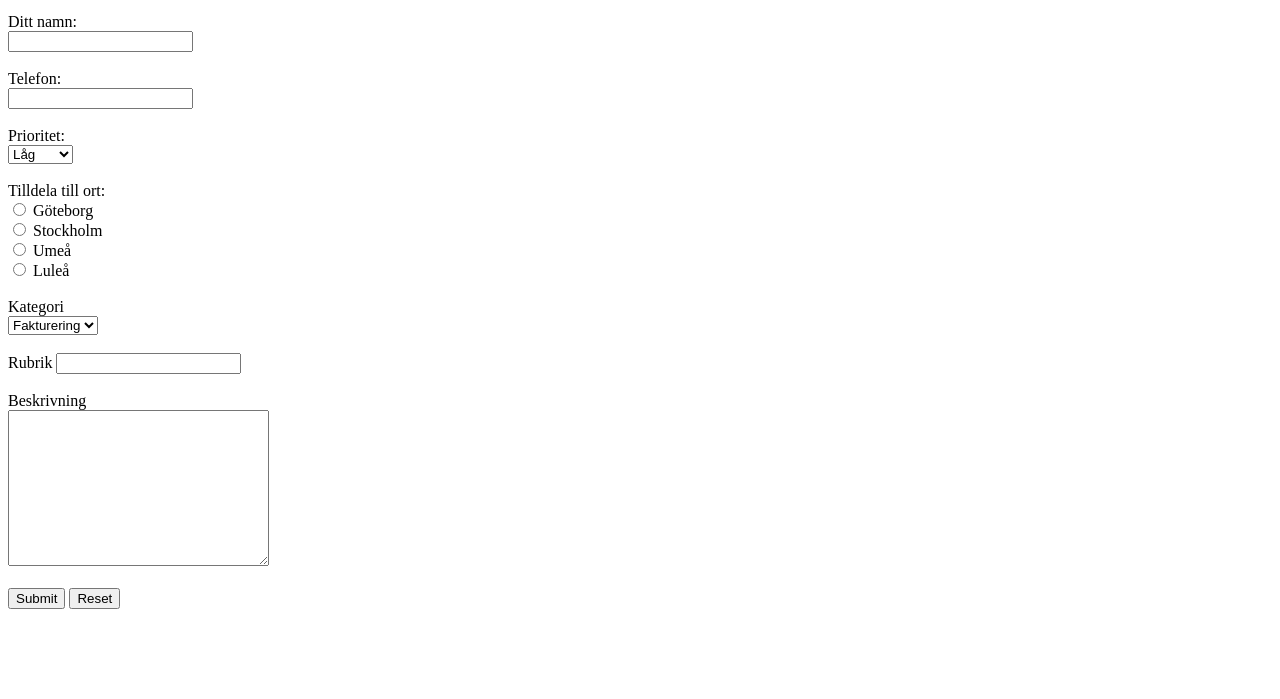
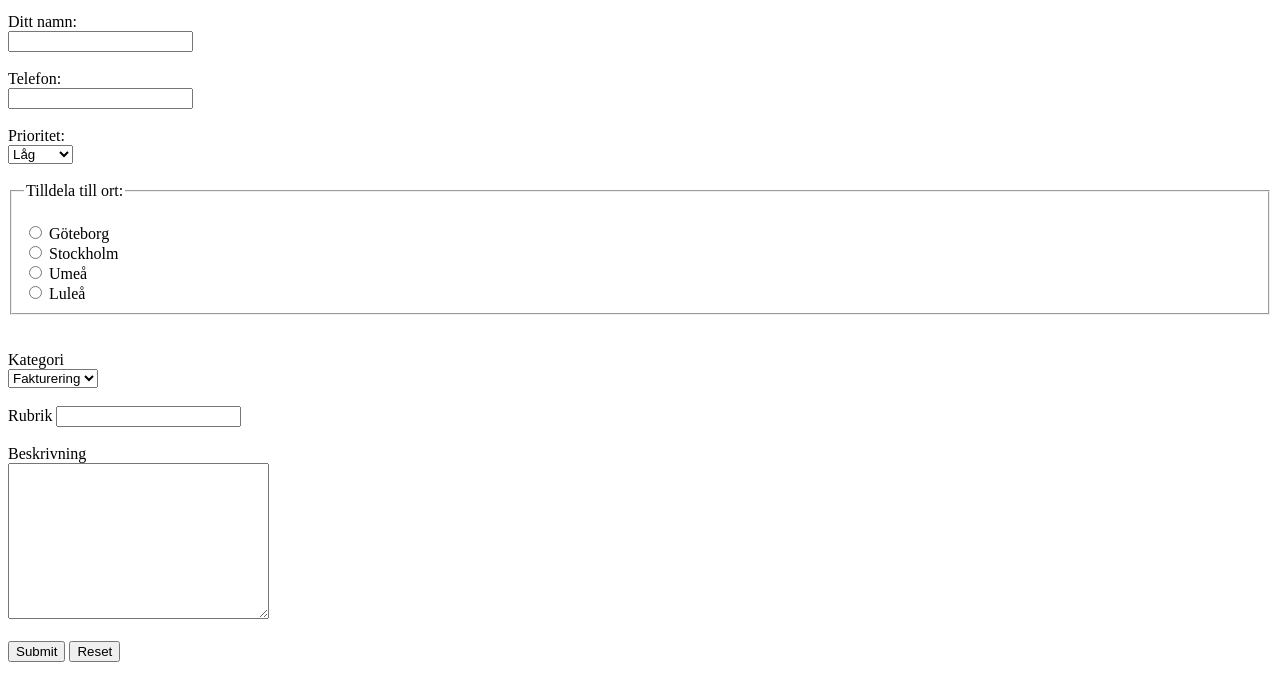
Before and after one commit to Double-H-web/form.html, a plain HTML site: page index.html in a window 1280 px wide. Shown: the part 101-800 px from the top of the page. Drawn offline with Linux system fonts and the light colour scheme.

Commit message:
added fieldset

```diff
--- a/index.html
+++ b/index.html
@@ -31,8 +31,8 @@
         <!--Select använder man för att skapa drop-down listor med option lägger man till de olika alternativen-->
 
         <br> <br>
-
-        <label for="ort">Tilldela till ort:</label> <br>
+        <fieldset>
+            <legend>Tilldela till ort:</legend> <br>
             <input type="radio" id="gbg" name="ort" value="gbg">
             <label for="gbg">Göteborg</label><br>
             <input type="radio" id="sthlm" name="ort" value="sthlm">
@@ -40,8 +40,11 @@
             <input type="radio" id="ume" name="ort" value="ume">
             <label for="ume">Umeå</label><br>
             <input type="radio" id="lule" name="ort" value="lule">
-        <label for="lule">Luleå</label> <br> <br>
+            <label for="lule">Luleå</label>
+        </fieldset>
+        <br> <br>
         <!--Med id  och for kopplar man ihop olika label och input element så att det går att fylla i boxen genom att också klicka på texten.
+        Samt hjälper man med tillgängligheten för skärmläsare.
         Value berättar vad för info väljs och name används för att hitta den specifika datan efter den är ivägskickad.
         Radio skapar en ifyllnings box.-->
 
```
Lines whose indentation alone changed are shown as unchanged.
